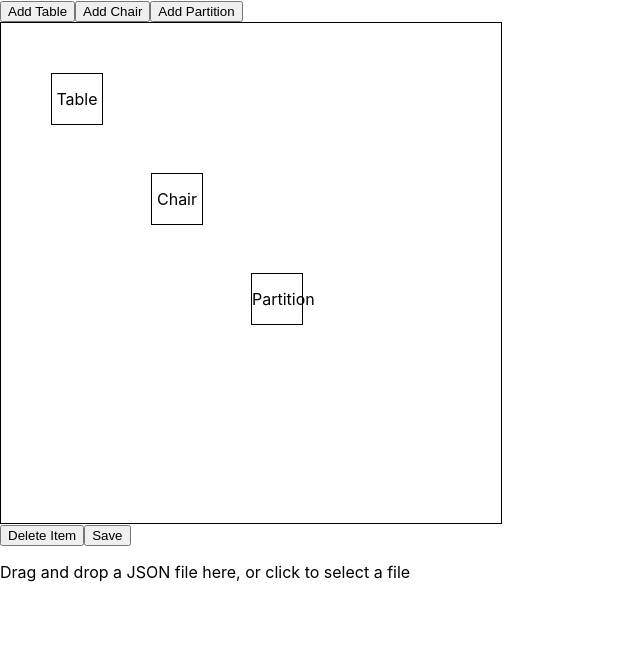
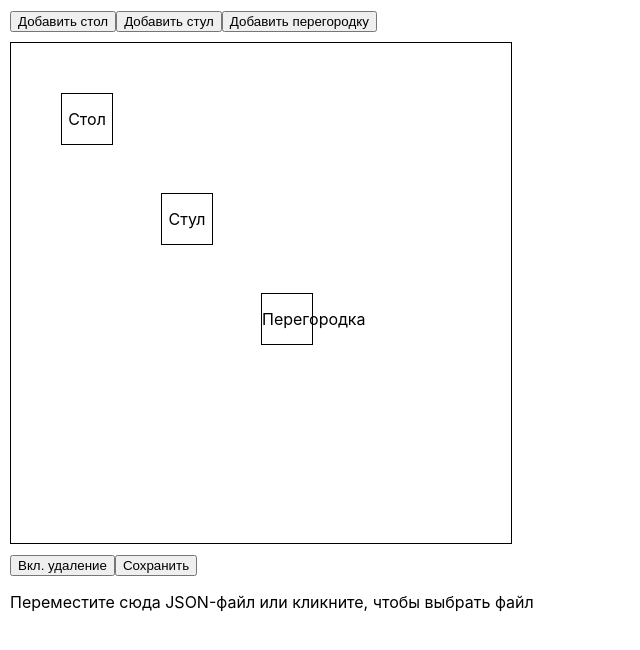
Before and after one commit to Segodnya/test-hs-2dplanner, a React (Create React App) app: page / in a window 1280 px wide. Shown: the top 650 px of the page, without its empty margins (0-640 px from the left). Built offline with nearby package versions, Linux system fonts and the light colour scheme.

Commit message:
Добавлено описание в README, добавлены базовые стили страницы

```diff
--- a/src/components/Board.jsx
+++ b/src/components/Board.jsx
@@ -23,7 +23,14 @@ const Board = ({
   }));
 
   return (
-    <div>
+    <div
+      style={{
+        padding: "10px",
+        display: "flex",
+        flexDirection: "column",
+        gap: "10px",
+      }}
+    >
       <div>
         <ObjectList addObject={addObject} />
       </div>
@@ -47,7 +54,7 @@ const Board = ({
       </div>
       <div>
         <button onClick={() => setDeleteMode(!deleteMode)}>
-          {deleteMode ? "Cancel Delete" : "Delete Item"}
+          {deleteMode ? "Выкл. удаление" : "Вкл. удаление"}
         </button>
         <SaveButton objects={objects} />
         <ImportDropzone onImport={handleImport} />
--- a/src/components/BoardContainer.jsx
+++ b/src/components/BoardContainer.jsx
@@ -3,9 +3,9 @@ import Board from "./Board";
 import { v4 as uuidv4 } from "uuid";
 
 const initialObjects = [
-  { id: 1, label: "Table", left: 50, top: 50 },
-  { id: 2, label: "Chair", left: 150, top: 150 },
-  { id: 3, label: "Partition", left: 250, top: 250 },
+  { id: 1, label: "Стол", left: 50, top: 50 },
+  { id: 2, label: "Стул", left: 150, top: 150 },
+  { id: 3, label: "Перегородка", left: 250, top: 250 },
 ];
 
 const BoardContainer = () => {
--- a/src/components/ImportDropzone.jsx
+++ b/src/components/ImportDropzone.jsx
@@ -10,7 +10,7 @@ const ImportDropzone = ({ onImport }) => {
   return (
     <div {...getRootProps()}>
       <input {...getInputProps()} />
-      <p>Drag and drop a JSON file here, or click to select a file</p>
+      <p>Переместите сюда JSON-файл или кликните, чтобы выбрать файл</p>
     </div>
   );
 };
--- a/src/components/ObjectList.jsx
+++ b/src/components/ObjectList.jsx
@@ -3,9 +3,11 @@ import React from "react";
 const ObjectList = ({ addObject }) => {
   return (
     <div>
-      <button onClick={() => addObject("Table")}>Add Table</button>
-      <button onClick={() => addObject("Chair")}>Add Chair</button>
-      <button onClick={() => addObject("Partition")}>Add Partition</button>
+      <button onClick={() => addObject("Стол")}>Добавить стол</button>
+      <button onClick={() => addObject("Стул")}>Добавить стул</button>
+      <button onClick={() => addObject("Перегородка")}>
+        Добавить перегородку
+      </button>
     </div>
   );
 };
--- a/src/components/SaveButton.jsx
+++ b/src/components/SaveButton.jsx
@@ -8,7 +8,7 @@ const SaveButton = ({ objects }) => {
     saveAs(blob, "arrangement.json");
   };
 
-  return <button onClick={handleSave}>Save</button>;
+  return <button onClick={handleSave}>Сохранить</button>;
 };
 
 export default SaveButton;
```
Also changed, not shown: 1 other file (tests, documents, lock files or other folders).
